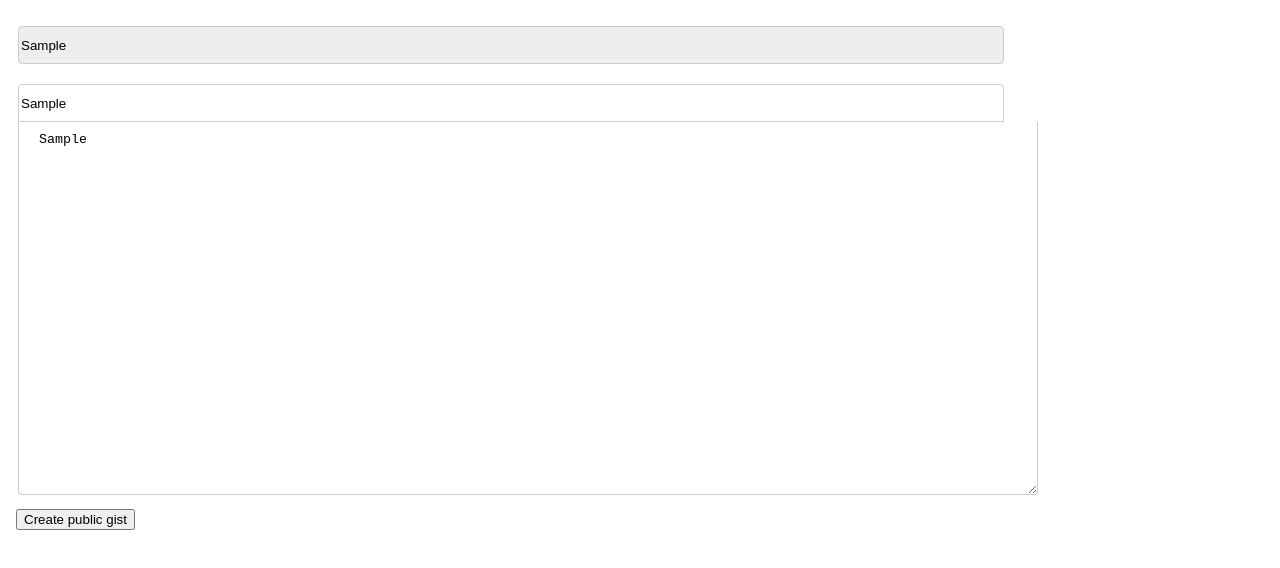
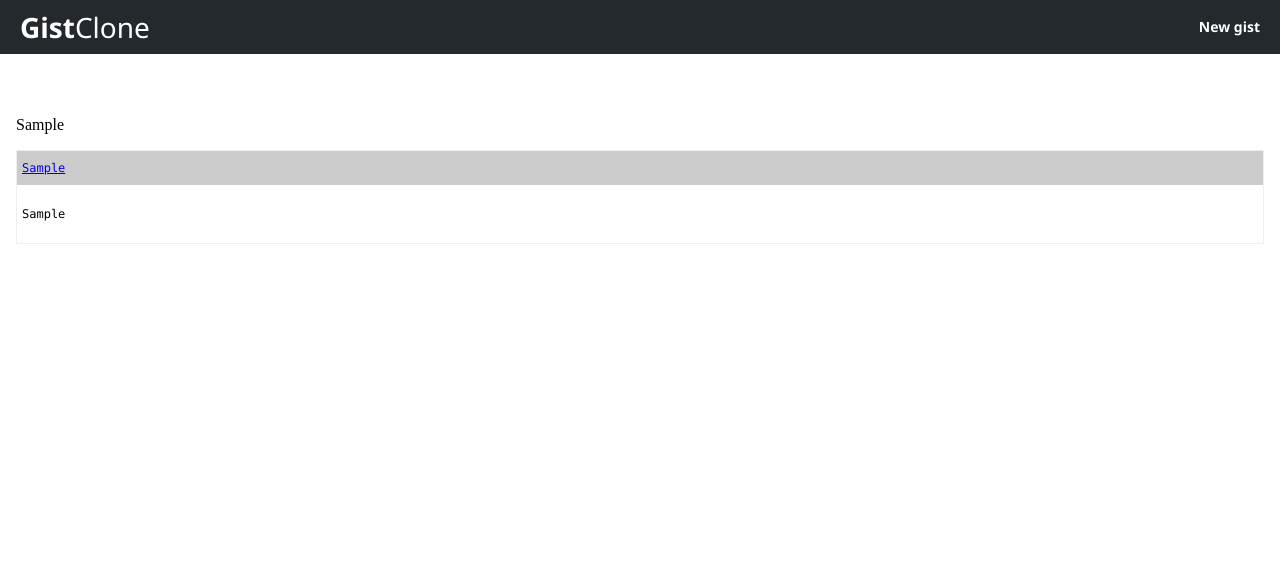
Before and after one commit to alodahl/gist-clone, a Next.js app: page / in a window 1280 px wide. Both pictures are taken after typing "Sample", "Sample", "Sample" into the empty fields and a click on the button "Create public gist". Shown: the top 568 px of the page. Built offline with nearby package versions, Linux system fonts and the light colour scheme.

Commit message:
add and style navbar, add gist component, input becomes gist on button click and form again on new gist link click

```diff
--- a/components/Dashboard/index.js
+++ b/components/Dashboard/index.js
@@ -1,14 +1,52 @@
 import React from "react";
-import Form from "../Form"
+import Navbar from "../Navbar";
+import Form from "../Form";
+import Gist from "../Gist";
 
 export default class Dashboard extends React.Component {
   constructor(props) {
     super(props);
-    this.state = {};
+    this.state = {
+      toggleToGist: false,
+      description: "",
+      filename: "",
+      textarea: "",
+    };
   }
 
   dashboardStyle = {
-    padding: '8px',
+    // marginTop: "60px",
+    padding: "0",
+    // paddingTop: "16px",
+  }
+
+  dashboardMainStyle = {
+    marginTop: "60px",
+    padding: "8px",
+    paddingTop: "16px",
+
+  }
+
+  handleNewGist(event) {
+    event.preventDefault();
+    this.setState({ toggleToGist: false });
+  }
+
+  handleDescription(e) {
+    this.setState({ description: e.target.value });
+  }
+
+  handleFilename(e) {
+    this.setState({ filename: e.target.value });
+  }
+
+  handleTextarea(e) {
+    this.setState({ textarea: e.target.value });
+  }
+
+  handleSubmit(event) {
+    event.preventDefault();
+    this.setState({ toggleToGist: true });
   }
 
     render() {
@@ -16,7 +54,24 @@ export default class Dashboard extends React.Component {
           <div
             className="dashboard"
             style={this.dashboardStyle}>
-            <Form/>
+            <Navbar
+              handleNewGist={e => this.handleNewGist(e)}
+            />
+            <div
+              style={this.dashboardMainStyle}
+            >
+            {
+              this.state.toggleToGist
+              ?<Gist { ...this.state } />
+              :<Form
+                { ...this.state }
+                handleDescription={e => this.handleDescription(e)}
+                handleFilename={e => this.handleFilename(e)}
+                handleTextarea={e => this.handleTextarea(e)}
+                handleSubmit={e => this.handleSubmit(e)}
+              />
+            }
+            </div>
           </div>
         );
       }
--- a/components/Form/index.js
+++ b/components/Form/index.js
@@ -3,11 +3,7 @@ import React from "react";
 export default class Form extends React.Component {
   constructor(props) {
     super(props);
-    this.state = {
-      description: "",
-      filename: "",
-      textarea: ""
-    };
+    this.state = {};
   }
 
   formStyle = {
@@ -20,8 +16,9 @@ export default class Form extends React.Component {
   }
 
   inputStyle = {
+    boxSizing: "border-box",
     height: '34px',
-    width: '980px',
+    width: "100%",
     borderRadius: '4px 4px 0 0',
     border: '1px solid #ccc',
   }
@@ -33,33 +30,14 @@ export default class Form extends React.Component {
   }
 
   textareaStyle = {
+      boxSizing: "border-box",
       borderColor: '#ccc',
-      width: '978px',
+      width: "100%",
       height: '352px',
       borderTop: 'none',
       borderRadius: '0 0 4px 4px',
       padding: '10px 20px',
   };
-
-  handleDescription(e) {
-    e.preventDefault();
-    this.setState({ description: e.target.value });
-  }
-
-  handleFilename(e) {
-    e.preventDefault();
-    this.setState({ filename: e.target.value });
-  }
-
-  handleTextarea(e) {
-    e.preventDefault();
-    this.setState({ textarea: e.target.value });
-  }
-
-  handleSubmit(e) {
-    e.preventDefault();
-    console.log(this.state);
-  }
 
     render() {
         return (
@@ -71,8 +49,9 @@ export default class Form extends React.Component {
                   placeholder="Gist description..."
                   className="form__description--input"
                   id="description"
-                  onChange={e => this.handleDescription(e)}
-                  value={this.state.description}
+                  onChange={this.props.handleDescription}
+                  value={this.props.description}
+                  required
                 />
               </fieldset>
               <fieldset className="form__filename" style={this.fieldsetStyle}>
@@ -82,8 +61,9 @@ export default class Form extends React.Component {
                   placeholder="Filename including extension..."
                   className="form__filename--input"
                   id="filename"
-                  onChange={e => this.handleFilename(e)}
-                  value={this.state.filename}
+                  onChange={this.props.handleFilename}
+                  value={this.props.filename}
+                  required
                 />
                 <label htmlFor="textarea" className="form__textarea--label"/>
                 <textarea
@@ -92,14 +72,15 @@ export default class Form extends React.Component {
                   id="textarea"
                   className="textarea"
                   style={this.textareaStyle}
-                  onChange={e => this.handleTextarea(e, "textarea")}
-                  value={this.state.textarea}
+                  onChange={this.props.handleTextarea}
+                  value={this.props.textarea}
+                  required
                   autoFocus
                 />
               </fieldset>
               <button
-                type="submit"
-                onClick={e => this.handleSubmit(e, "textarea")}
+                type="button"
+                onClick={this.props.handleSubmit}
               >
               Create public gist
               </button>
--- /dev/null
+++ b/components/Gist/index.js
@@ -0,0 +1,51 @@
+import React from "react";
+
+export default function Gist(props) {
+
+  const gistStyle = {
+    paddingTop: "24px",
+  };
+
+  const gistBoxStyle = {
+      border: "1px solid #eee",
+      fontFamily: "SFMono-Regular,Consolas,Liberation Mono,Menlo,Courier,monospace",
+      fontSize: "12px",
+  };
+
+  const gistFilenameStyle = {
+      backgroundColor: "#ccc",
+      padding: "10px 5px",
+  };
+
+  const gistTextStyle = {
+      padding: "10px 5px",
+  };
+
+  return (
+    <div
+      className="gist"
+      style={gistStyle}
+    >
+      <p className="gist__description">{props.description}</p>
+      <div
+        className="gist__box"
+        style={gistBoxStyle}
+      >
+        <div style={gistFilenameStyle}>
+          <a href="#"
+            className="gist__filename"
+          >
+            {props.filename}
+          </a>
+        </div>
+        <div style={gistTextStyle} >
+          <p
+            className="gist__textarea"
+          >
+            {props.textarea}
+          </p>
+        </div>
+      </div>
+    </div>
+  );
+}
--- /dev/null
+++ b/components/Navbar/index.js
@@ -0,0 +1,60 @@
+import React from "react";
+
+export default class Navbar extends React.Component {
+  constructor(props) {
+    super(props);
+    this.state = {};
+  }
+
+  navbarStyle = {
+    fontFamily: "Segoe UI,Helvetica,Arial,sans-serif,Apple Color Emoji,Segoe UI Emoji,Segoe UI Symbol",
+    position: "absolute",
+    top: "0",
+    left: "0",
+    background: '#24292e',
+    width: "100%",
+    height: "54px",
+    color: "white",
+    lineHeight: "54px",
+  }
+
+  innerNavStyle = {
+    // width: "980px",
+    margin: "0 auto",
+  }
+
+  gistCloneStyle = {
+    textAlign: "left",
+    display: "inline",
+    margin: "0 20px",
+    fontWeight: "100",
+    fontSize: "28px",
+  }
+
+  newGistStyle = {
+    color: "white",
+    float: "right",
+    display: "inline",
+    margin: "0 20px",
+    fontSize: "14px",
+  }
+
+  render() {
+    return(
+      <div style={this.navbarStyle}>
+        <div style={this.innerNavStyle}>
+          <h1 style={this.gistCloneStyle}>
+          <b>Gist</b>Clone
+          </h1>
+          <a
+            href="#"
+            onClick={this.props.handleNewGist}>
+            <h2 style={this.newGistStyle}>
+              New gist
+            </h2>
+          </a>
+        </div>
+      </div>
+    );
+  }
+}
--- a/package.json
+++ b/package.json
@@ -7,6 +7,7 @@
     "body-parser": "^1.18.3",
     "mongoose": "^5.3.8",
     "next": "^7.0.2",
+    "normalize.css": "^8.0.0",
     "react": "^16.6.0",
     "react-dom": "^16.6.0"
   },
--- a/pages/index.js
+++ b/pages/index.js
@@ -1,3 +1,4 @@
 import Dashboard from "../components/Dashboard"
+// import Navbar from "../components/Navbar";
 
 export default () => <div><Dashboard/></div>
```
Also changed, not shown: 2 other files (tests, documents, lock files or other folders).
